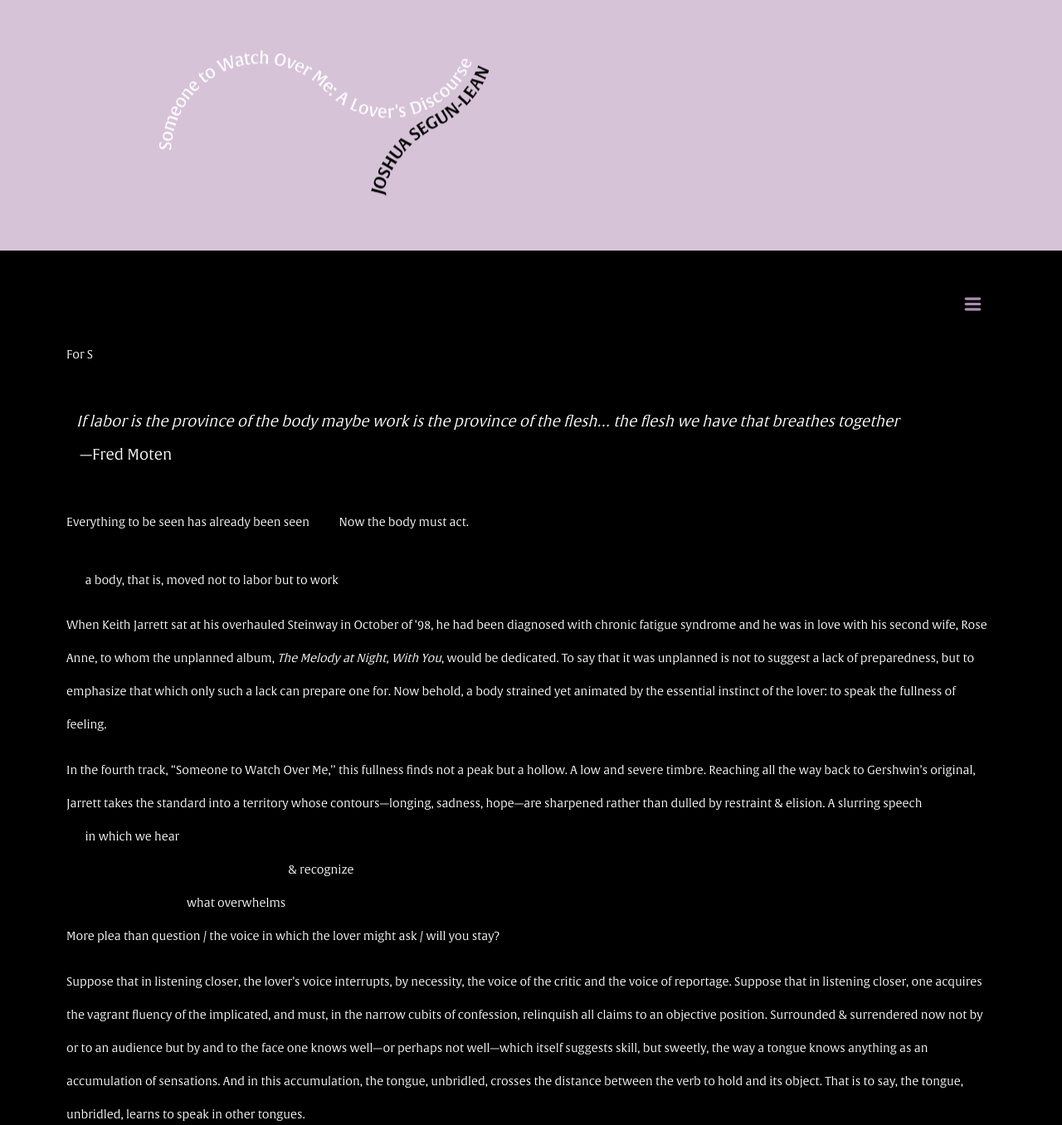
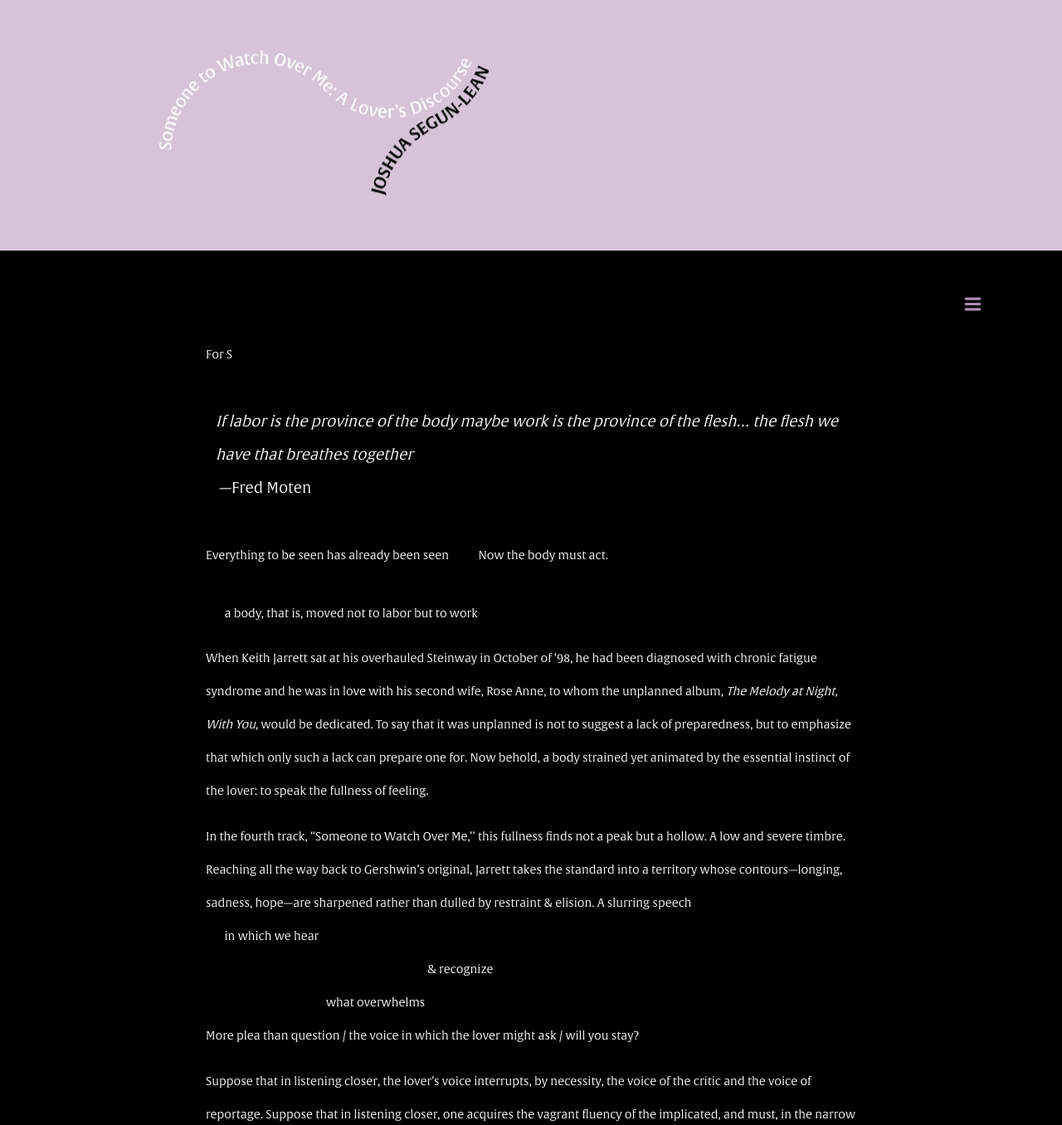
Before and after one commit to lizetteayala1211/jupiter-mag, a Next.js app: page /issue/1/article/joshua in a window 1280 px wide. Shown: the part 114-1470 px from the top of the page at 83% size. Built offline with nearby package versions, Linux system fonts and the light colour scheme; a web font is replaced by a local one.

Commit message:
Issue 01 - Joshua Margin Fix (Desktop)

```diff
--- a/src/app/issue/1/article/joshua/article.tsx
+++ b/src/app/issue/1/article/joshua/article.tsx
@@ -3,7 +3,7 @@ import { ArticleStyles } from "./styled"
 
 export function Article() {
   return (
-    <ArticleStyles>
+    <ArticleStyles style={{ padding: "0px 15%" }}>
       <p className="c0 c2">
         <span className="c1" style={{ color: "white" }}></span>
       </p>
```
